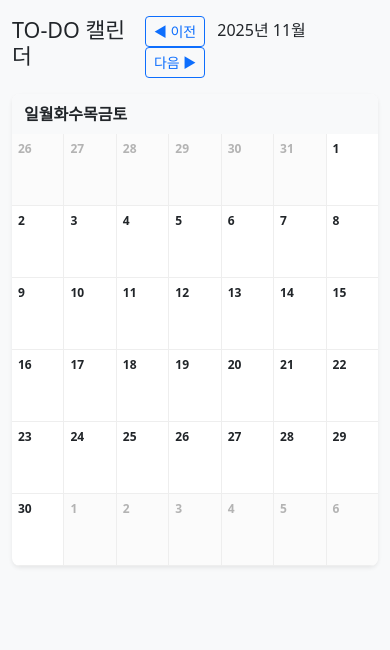
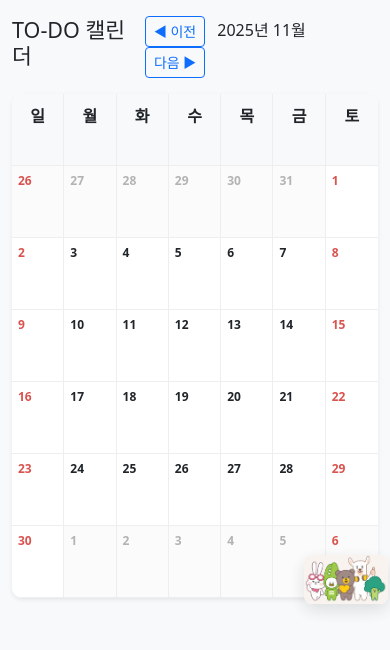
Before and after one commit to JeongPock2y/vibecoding-copilot, a Flask app: page / in a window 390 px wide. Shown: the top 650 px of the page. Run offline with Flask 2, Linux system fonts and the light colour scheme; data that the repository does not hold is empty.

Commit message:
Fix calendar grid, color weekends red, add character image route and systemd template

```diff
--- a/app.py
+++ b/app.py
@@ -1,4 +1,4 @@
-from flask import Flask, g, render_template, request, jsonify, abort
+from flask import Flask, g, render_template, request, jsonify, abort, send_from_directory
 import sqlite3
 import os
 import calendar
@@ -103,6 +103,16 @@ def api_delete(tid):
     return ('', 204)
 
 
+@app.route('/character.png')
+def character():
+    # serve the character image placed at repository root: '그림.PNG'
+    try:
+        return send_from_directory(app.root_path, '그림.PNG')
+    except Exception:
+        # fallback: 404 if not found
+        abort(404)
+
+
 if __name__ == '__main__':
     # Allow configuring port via environment variable; default to 5000
     port = int(os.environ.get('PORT', 5000))
--- a/static/style.css
+++ b/static/style.css
@@ -1,13 +1,18 @@
-.calendar { background: #fff; border-radius: 8px; overflow: hidden; }
-.weekhead { background:#f8f9fa; font-weight:600; padding:8px 12px; }
-.week { display:flex; }
-.week .day-cell { flex:1; min-height:82px; padding:6px 8px; border-right:1px solid #eee; border-bottom:1px solid #eee; position:relative; cursor:pointer; }
-.week .day-cell:last-child { border-right: none; }
-.muted { color:#b3b3b3; background:#fbfbfb }
-.date-num { font-size:14px; font-weight:600 }
-.todo-count { position:absolute; top:6px; right:8px; font-size:12px }
+.calendar { background: #fff; border-radius: 10px; overflow: hidden; display: grid; grid-template-columns: repeat(7, 1fr); gap:0; }
+.calendar .head { background:#f8f9fa; font-weight:700; padding:10px 6px; text-align:center; border-bottom:1px solid #eee }
+.day { padding:8px; box-sizing:border-box; border-right:1px solid #eee; border-bottom:1px solid #eee; min-height:92px; position:relative; }
+.day:nth-child(7n) { border-right: none; }
+.day.muted { color:#b3b3b3; background:#fbfbfb }
+.date-num { font-size:14px; font-weight:700 }
+.todo-count { position:absolute; top:8px; right:8px; font-size:12px }
+.day.weekend .date-num { color: #d9534f; }
+
+/* character image styling */
+.calendar-wrapper { position: relative; }
+.character-img { position: absolute; right: -20px; bottom: -10px; width:120px; opacity:0.95; border-radius:8px; box-shadow: 0 6px 18px rgba(0,0,0,0.12); }
 
 @media (max-width: 480px) {
-  .week .day-cell { min-height:72px; padding:6px; }
+  .day { min-height:72px; padding:6px; }
   .date-num { font-size:12px }
+  .character-img { width:84px; right: -10px; bottom: -6px }
 }
--- a/templates/index.html
+++ b/templates/index.html
@@ -22,14 +22,27 @@
         </div>
       </div>
 
+      <div class="calendar-wrapper position-relative">
         <div class="calendar shadow-sm">
-        <div class="d-flex weekhead">
-          <div>일</div><div>월</div><div>화</div><div>수</div><div>목</div><div>금</div><div>토</div>
-        </div>
+          <div class="day head">일</div>
+          <div class="day head">월</div>
+          <div class="day head">화</div>
+          <div class="day head">수</div>
+          <div class="day head">목</div>
+          <div class="day head">금</div>
+          <div class="day head">토</div>
+
+          {# output all days in order so grid aligns #}
           {% for week in month_days %}
-        <div class="d-flex week">
             {% for day in week %}
-          <div class="day-cell {% if day.month != month %}muted{% endif %}" data-date="{{ day.isoformat() }}">
+              {% set extra = '' %}
+              {% if day.month != month %}
+                {% set extra = extra + ' muted' %}
+              {% endif %}
+              {% if day.weekday() >= 5 %}
+                {% set extra = extra + ' weekend' %}
+              {% endif %}
+              <div class="day day-cell{{ extra }}" data-date="{{ day.isoformat() }}">
                 <div class="date-num">{{ day.day }}</div>
                 {% set key = day.isoformat() %}
                 {% if key in todos_map %}
@@ -37,8 +50,11 @@
                 {% endif %}
               </div>
             {% endfor %}
+          {% endfor %}
         </div>
-        {% endfor %}
+
+        <!-- decorative character image served from app root -->
+        <img class="character-img" src="{{ url_for('character') }}" alt="character">
       </div>
     </div>
 
```
Lines whose indentation alone changed are shown as unchanged.
